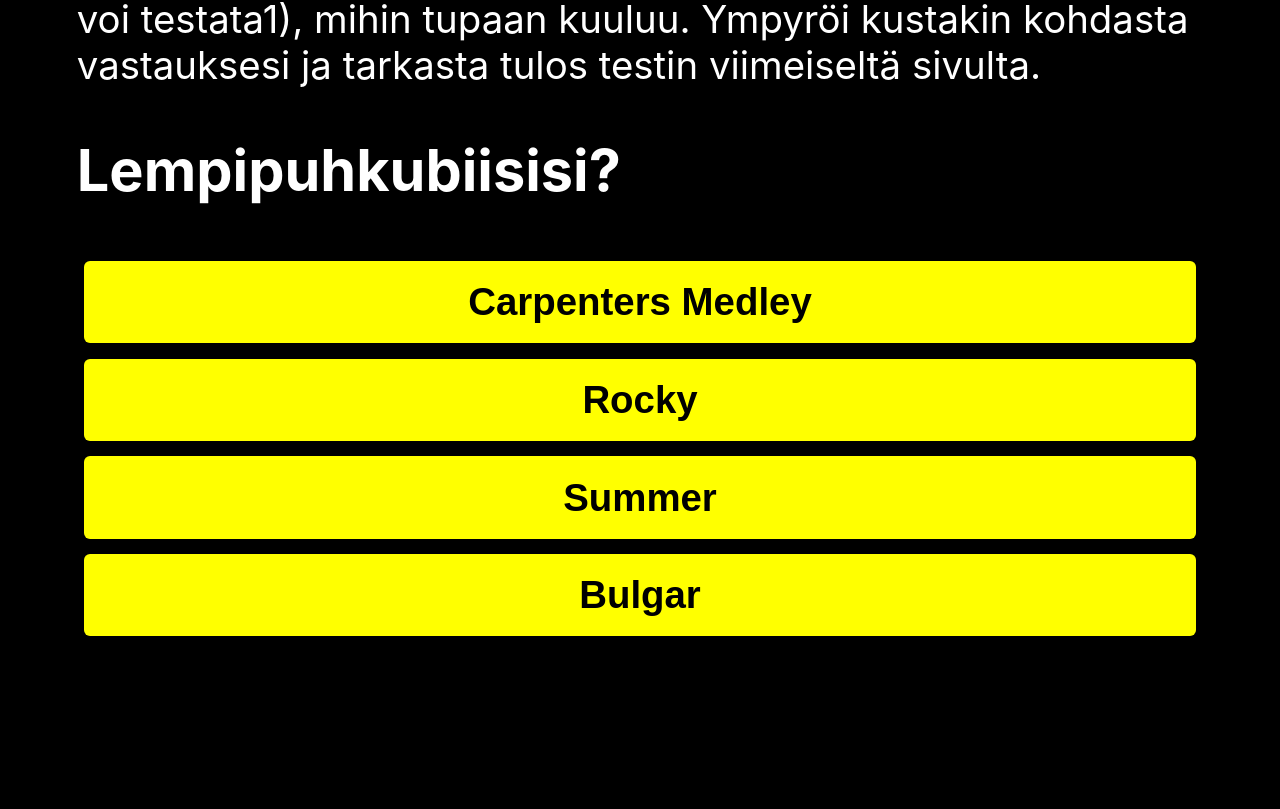
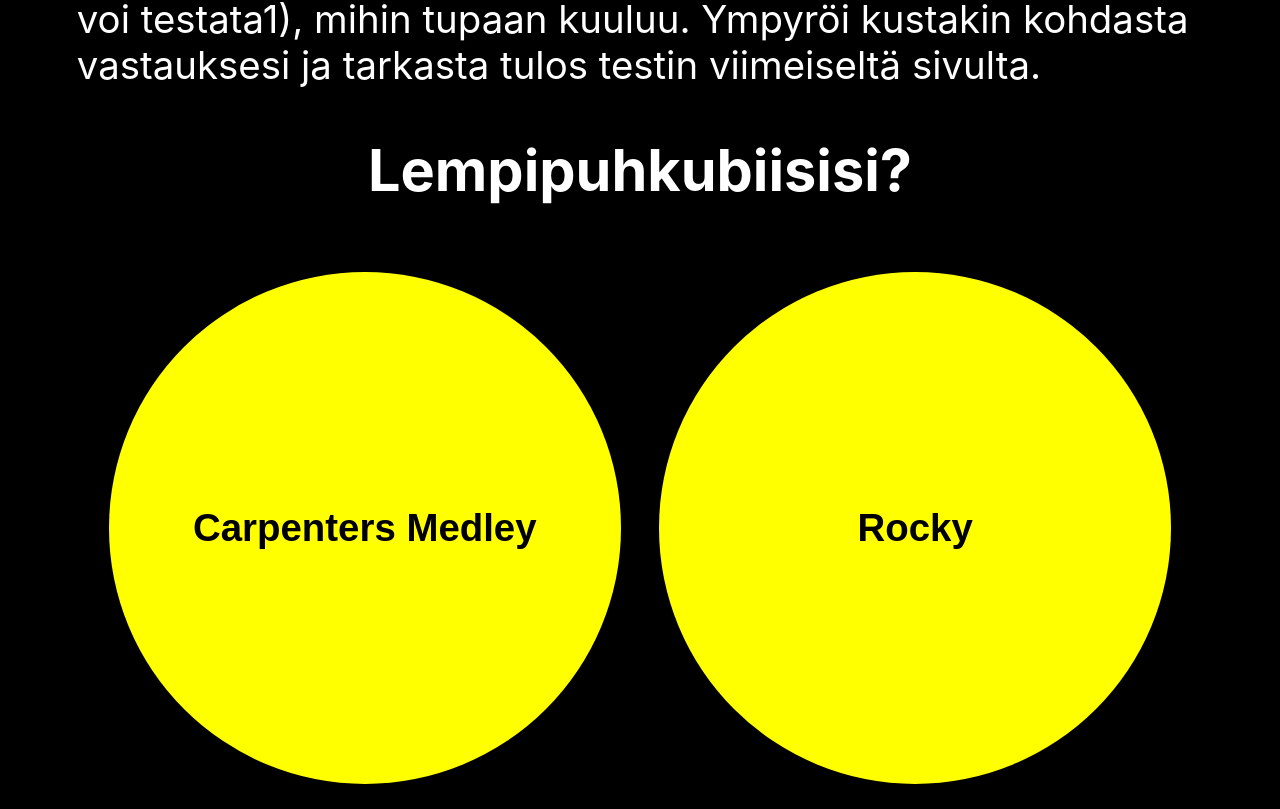
Before and after one commit to ellamac/lajittelu, a React (Create React App) app: page / in a window 1280 px wide. Shown: the part 691-1500 px from the top of the page. Before the commit the page ends 1412 px from the top, so only its background shows below. Built offline with nearby package versions, Linux system fonts and the light colour scheme.

Commit message:
option styling

```diff
--- a/package.json
+++ b/package.json
@@ -6,12 +6,15 @@
     "@testing-library/jest-dom": "^5.16.4",
     "@testing-library/react": "^13.3.0",
     "@testing-library/user-event": "^13.5.0",
+    "gh-pages": "^4.0.0",
     "react": "^18.2.0",
     "react-dom": "^18.2.0",
     "react-scripts": "5.0.1",
     "web-vitals": "^2.1.4"
   },
   "scripts": {
+    "predeploy": "npm run build",
+    "deploy": "gh-pages -d build",
     "start": "react-scripts start",
     "build": "react-scripts build",
     "test": "react-scripts test",
@@ -34,5 +37,6 @@
       "last 1 firefox version",
       "last 1 safari version"
     ]
-  }
+  },
+  "homepage": "https://ellamac.github.io/lajittelu"
 }
--- a/public/index.html
+++ b/public/index.html
@@ -1,14 +1,12 @@
 <!DOCTYPE html>
-<html lang="en">
+<html lang="fi">
+
 <head>
   <meta charset="utf-8" />
   <link rel="icon" href="%PUBLIC_URL%/favicon.ico" />
   <meta name="viewport" content="width=device-width, initial-scale=1" />
   <meta name="theme-color" content="#000000" />
-    <meta
-      name="description"
-      content="Web site created using create-react-app"
-    />
+  <meta name="description" content="Web site created using create-react-app" />
   <link rel="apple-touch-icon" href="%PUBLIC_URL%/logo192.png" />
   <!--
       manifest.json provides metadata used when your web app is installed on a
@@ -26,6 +24,7 @@
     -->
   <title>React App</title>
 </head>
+
 <body>
   <noscript>You need to enable JavaScript to run this app.</noscript>
   <div id="root"></div>
@@ -40,4 +39,5 @@
       To create a production bundle, use `npm run build` or `yarn build`.
     -->
 </body>
+
 </html>
--- a/src/App.css
+++ b/src/App.css
@@ -2,10 +2,11 @@
   --light: white;
   --dark: black;
   --highlight: yellow;
-  --highlight-secondary: rgb(255, 153, 0);
+  --highlight-secondary: rgb(209, 175, 124);
   --weight-bold: 600;
   color: var(--light);
   font-size: 3vw;
+  hyphens: manual;
 }
 
 html, body {
@@ -13,10 +14,8 @@
   padding: 1em;
 }
 
-
-.options-wrapper {
-  display: flex;
-  flex-flow: column nowrap;
+h1, h2 {
+  text-align: center;
 }
 
 button {
@@ -24,7 +23,25 @@
   background: yellow;
   border: none;
   border-radius: 6px;
-  margin: .2em;
+  margin: .5em;
   font-size: 3vw;
   font-weight: var(--weight-bold);
+  min-height: 3em;
 }
+
+.options-wrapper {
+  display: flex;
+  flex-flow: row wrap;
+  height: 33vh;
+  justify-content: center;
+  align-content: flex-start;
+  align-items: center;
+}
+
+.option {
+  height: 40vw;
+  width: 40vw;
+  border-radius: 100%;
+  padding: 2em;
+  font-size: 1em;
+}
--- a/src/components/option.js
+++ b/src/components/option.js
@@ -3,9 +3,9 @@
 const Option = ({ option, selections, setSelections }) => {
 
     return (
-        <div className="options-wrapper">
-            <button className="option" onClick={() => setSelections(selections + option[0])}>{option[1]}</button>
-        </div>
+
+        <button className="option" onClick={() => setSelections(selections + option[0])}>{option[1]}</button>
+
     );
 };
 
--- a/src/components/question.js
+++ b/src/components/question.js
@@ -6,9 +6,9 @@
     return (
         <>
             <h2 className="question">{question.question}</h2>
-
-            {Object.entries(question.options).map(o => <Option option={o} setSelections={setSelections} selections={selections} />)}
-
+            <div className='options-wrapper'>
+                {Object.entries(question.options).map(o => <Option option={o} setSelections={setSelections} selections={selections} />)}
+            </div>
         </>
     );
 };
--- a/src/data/questions.js
+++ b/src/data/questions.js
@@ -37,19 +37,19 @@
     {
         question: 'Huilisteja dissataan, mitä teet?',
         options: {
-            r: "Dissaan huilisteja korostaen oman soittimeni erinomaisuutta",
+            r: "Dissaan huilisteja korostaen oman soittimeni erinomai\u00ADsuutta",
             k: "Dissaan huilisteja kunnes huomaan, että se on oma soittimeni",
             p: "Dissaan, jotta omaa soitinryhmääni ei dissattaisi",
-            h: "Myhäilen hiljaa sektiotovereitteni kanssa ja dissaan lisäksi kaikkia muitakin sektioita"
+            h: 'Myhäilen hiljaa sektio\u00ADtovereitteni kanssa ja dissaan lisäksi kaikkia muitakin sektioita'
         }
     },
     {
         question: 'Mitä pakkaat mukaan Konnevedelle?',
         options: {
-            p: "Makkarapaketin. Perillä huomaat, että niitä on jo varattu mukaan vuoden tarpeiksi",
-            h: "Muut pakkaavat minut, sillä olen teipannut itseni puhkuviinitynnyriin",
+            p: "Makkara\u00ADpaketin. Perillä huomaat, että niitä on jo varattu mukaan vuoden tarpeiksi",
+            h: "Muut pakkaavat minut, sillä olen teipannut itseni puhkuviini\u00ADtynnyriin",
             k: "Shaalin ja varapäreitä",
-            r: "Oman uusimman sävellyksen/sovituksen kouluttajalle arvioitavaksi.",
+            r: "Oman uusimman sävellyksen/ sovituksen kouluttajalle arvioitavaksi.",
             e: "Bilsan koe kirjat",
         }
     },
@@ -59,7 +59,7 @@
             p: "Lähden pilkille. Tuntuu olevan hyvä kalakeli.",
             r: "Soitan fff → fff",
             h: "Perseilen",
-            k: "Kiinnitän erityistä huomiota dynamiikkamerkintöihin"
+            k: "Kiinnitän erityistä huomiota dynamiikka\u00ADmerkintöihin"
         }
     },
     {
@@ -103,7 +103,7 @@
         question: 'Miten vaikutat Puhkuissa?',
         options: {
             r: "Haen puheenjohtajaksi heti puksina",
-            p: "Ryhdyn roudaus- ja nuotistovastaavaksi. Kukaan ei huomaa.",
+            p: "Ryhdyn roudaus- ja nuotisto\u00ADvastaavaksi. Kukaan ei huomaa.",
             h: "Olen teostovastaava. En tee mitään.",
             k: "Kirjoitan säännöllisesti sikaan."
         }
@@ -114,7 +114,7 @@
             h: "Ruth",
             k: "Sohwi",
             p: "Vakkari",
-            r: "Puistokalja, vaikka on paukkupakkanen"
+            r: "Puistokalja, vaikka on paukku\u00ADpakkanen"
         }
     },
     {
```
Also changed, not shown: 1 other file (tests, documents, lock files or other folders). Lines whose indentation alone changed are shown as unchanged.
